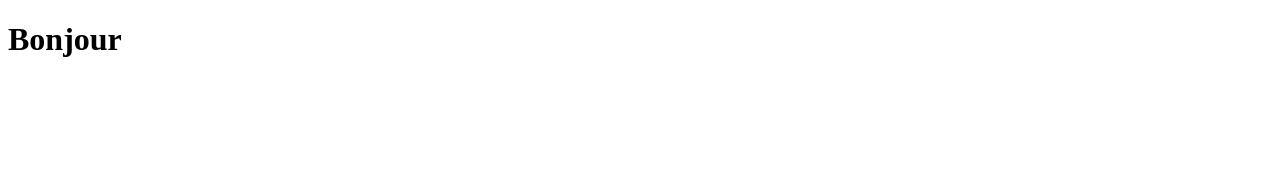
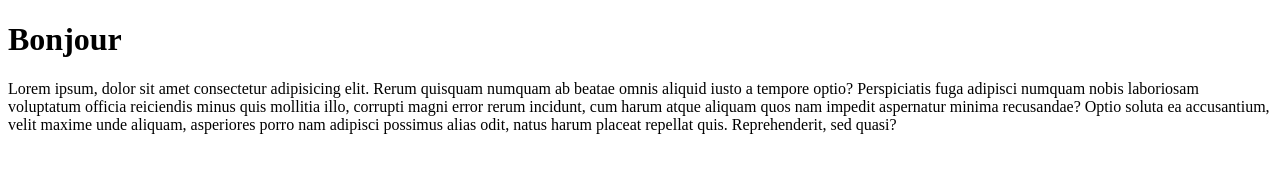
Before and after one commit to SyPhCO/Test, a plain HTML site: page index.html in a window 1280 px wide. Drawn offline with Linux system fonts and the light colour scheme.

Commit message:
modif index

```diff
--- a/index.html
+++ b/index.html
@@ -9,5 +9,6 @@
 </head>
 <body>
     <h1>Bonjour</h1>
+    <p>Lorem ipsum, dolor sit amet consectetur adipisicing elit. Rerum quisquam numquam ab beatae omnis aliquid iusto a tempore optio? Perspiciatis fuga adipisci numquam nobis laboriosam voluptatum officia reiciendis minus quis mollitia illo, corrupti magni error rerum incidunt, cum harum atque aliquam quos nam impedit aspernatur minima recusandae? Optio soluta ea accusantium, velit maxime unde aliquam, asperiores porro nam adipisci possimus alias odit, natus harum placeat repellat quis. Reprehenderit, sed quasi?</p>
 </body>
 </html>
```
